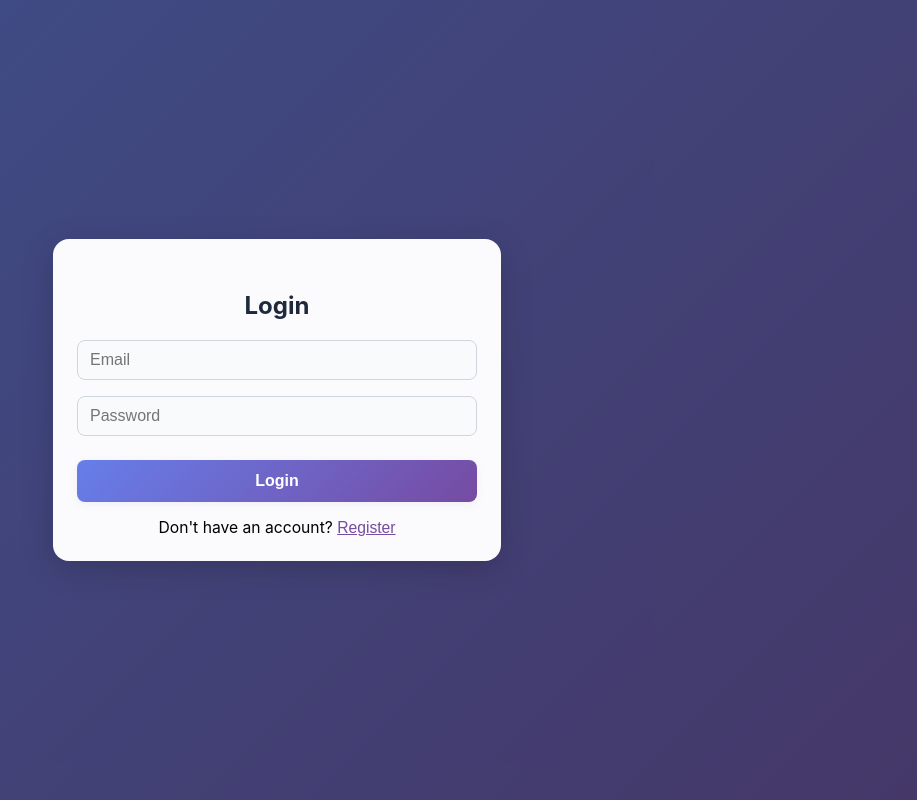
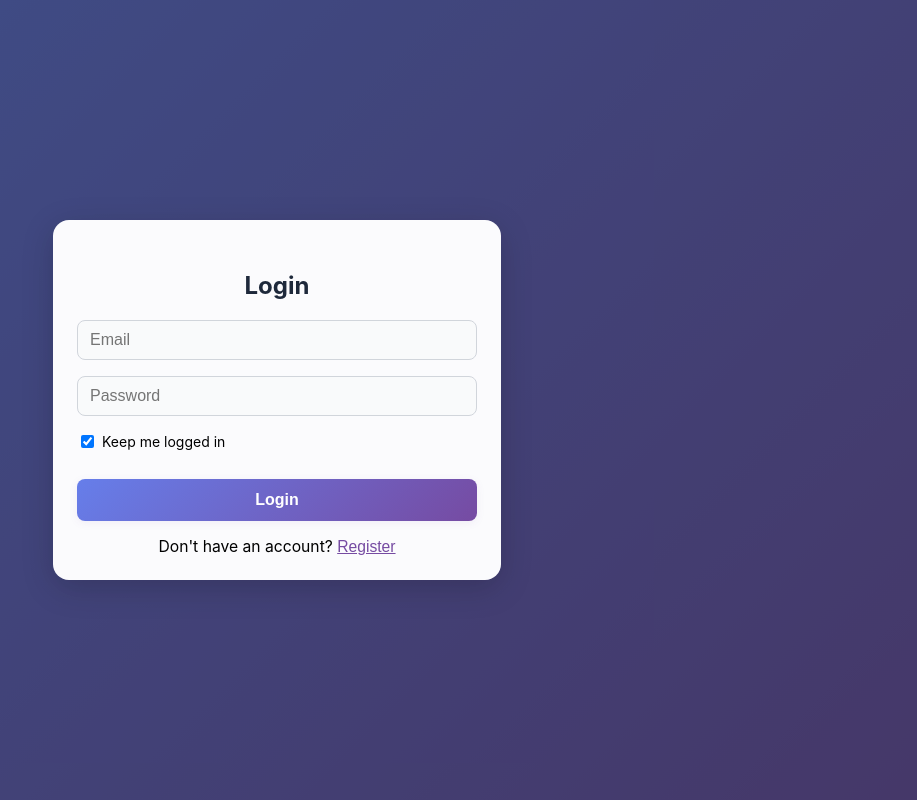
Before and after one commit to NOR-TECH-ETH/MoneyMentor, a React (Vite) app in the folder frontend/: page / in a window 1280 px wide. Shown: the whole page, without its empty margins (363-1280 px from the left). Built offline with nearby package versions, Linux system fonts and the light colour scheme.

Commit message:
fix: improve authentication logic

```diff
--- a/frontend/src/components/AuthModal.tsx
+++ b/frontend/src/components/AuthModal.tsx
@@ -16,6 +16,7 @@ const AuthModal: React.FC<AuthModalProps> = ({ isOpen, onAuthSuccess }) => {
   const [lastName, setLastName] = useState('');
   const [error, setError] = useState('');
   const [loading, setLoading] = useState(false);
+  const [keepLoggedIn, setKeepLoggedIn] = useState(true);
 
   if (!isOpen) return null;
 
@@ -32,7 +33,12 @@ const AuthModal: React.FC<AuthModalProps> = ({ isOpen, onAuthSuccess }) => {
       }
       if (result && (result.token || result.access_token)) {
         const token = result.token || result.access_token;
-        Cookies.set('auth_token', token, { expires: 7 });
+        if (keepLoggedIn) {
+          Cookies.set('auth_token', token, { expires: 30 });
+        } else {
+          const expires = new Date(Date.now() + 2 * 60 * 60 * 1000); // 2 hours
+          Cookies.set('auth_token', token, { expires });
+        }
         onAuthSuccess();
       } else {
         setError('No token returned.');
@@ -84,6 +90,18 @@ const AuthModal: React.FC<AuthModalProps> = ({ isOpen, onAuthSuccess }) => {
           required
           className="modal-input"
         />
+        <div style={{ display: 'flex', alignItems: 'center', marginBottom: 12 }}>
+          <input
+            type="checkbox"
+            id="keepLoggedIn"
+            checked={keepLoggedIn}
+            onChange={e => setKeepLoggedIn(e.target.checked)}
+            style={{ marginRight: 8 }}
+          />
+          <label htmlFor="keepLoggedIn" style={{ fontSize: 14 }}>
+            Keep me logged in
+          </label>
+        </div>
         {error && <div className="modal-error">{error}</div>}
         <button type="submit" disabled={loading} className="modal-btn">
           {loading ? 'Please wait...' : mode === 'login' ? 'Login' : 'Register'}
--- a/frontend/src/components/ChatWidget.tsx
+++ b/frontend/src/components/ChatWidget.tsx
@@ -977,7 +977,7 @@ export const ChatWidget: React.FC<ChatWidgetProps> = ({
     return () => window.removeEventListener('start-recommended-course', handler);
   }, [learnWindow]);
 
-  // --- Conditional rendering ---
+  // Render AuthModal if not authenticated
   if (!isAuthenticated) {
     return <AuthModal isOpen={true} onAuthSuccess={handleAuthSuccess} />;
   }
```
